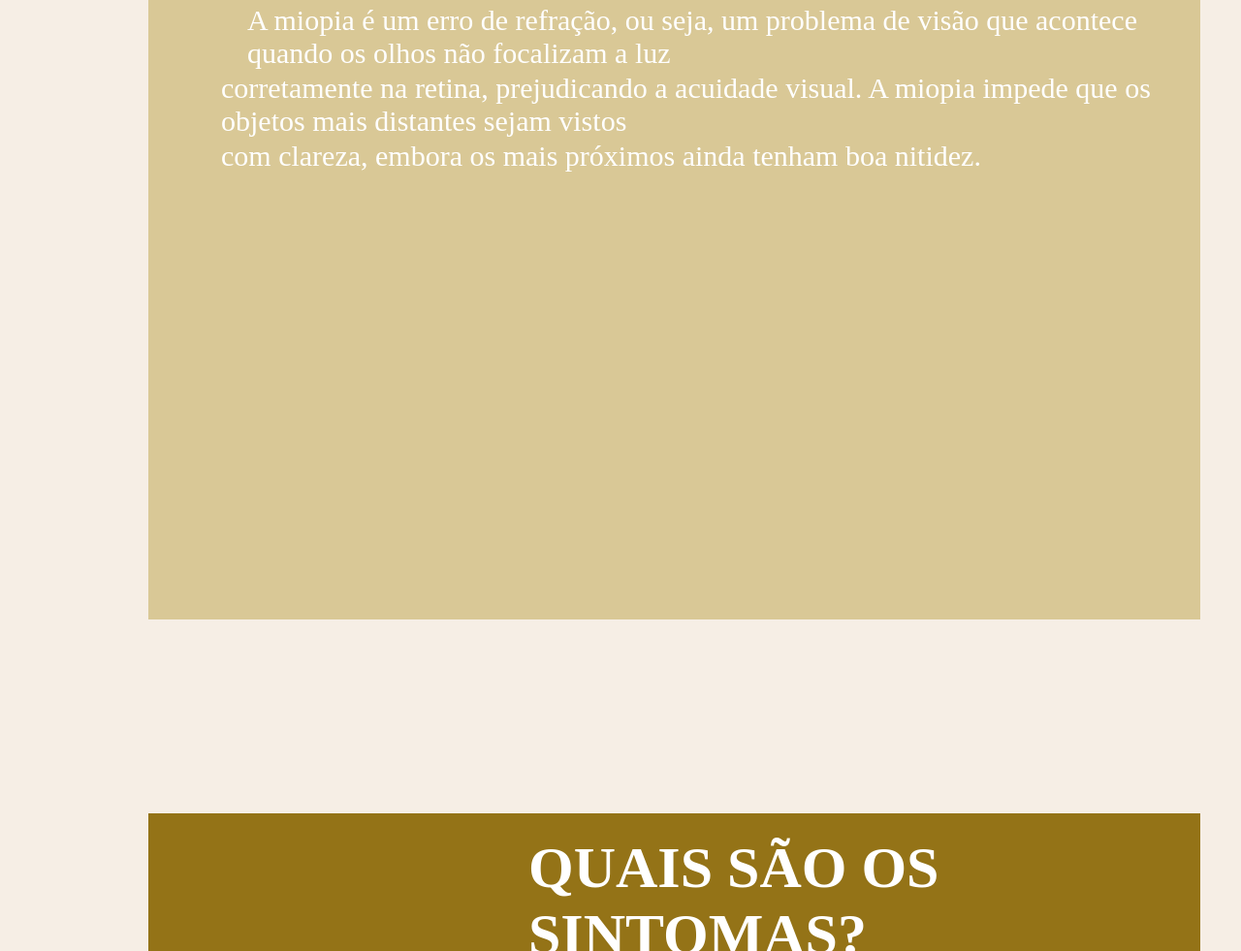
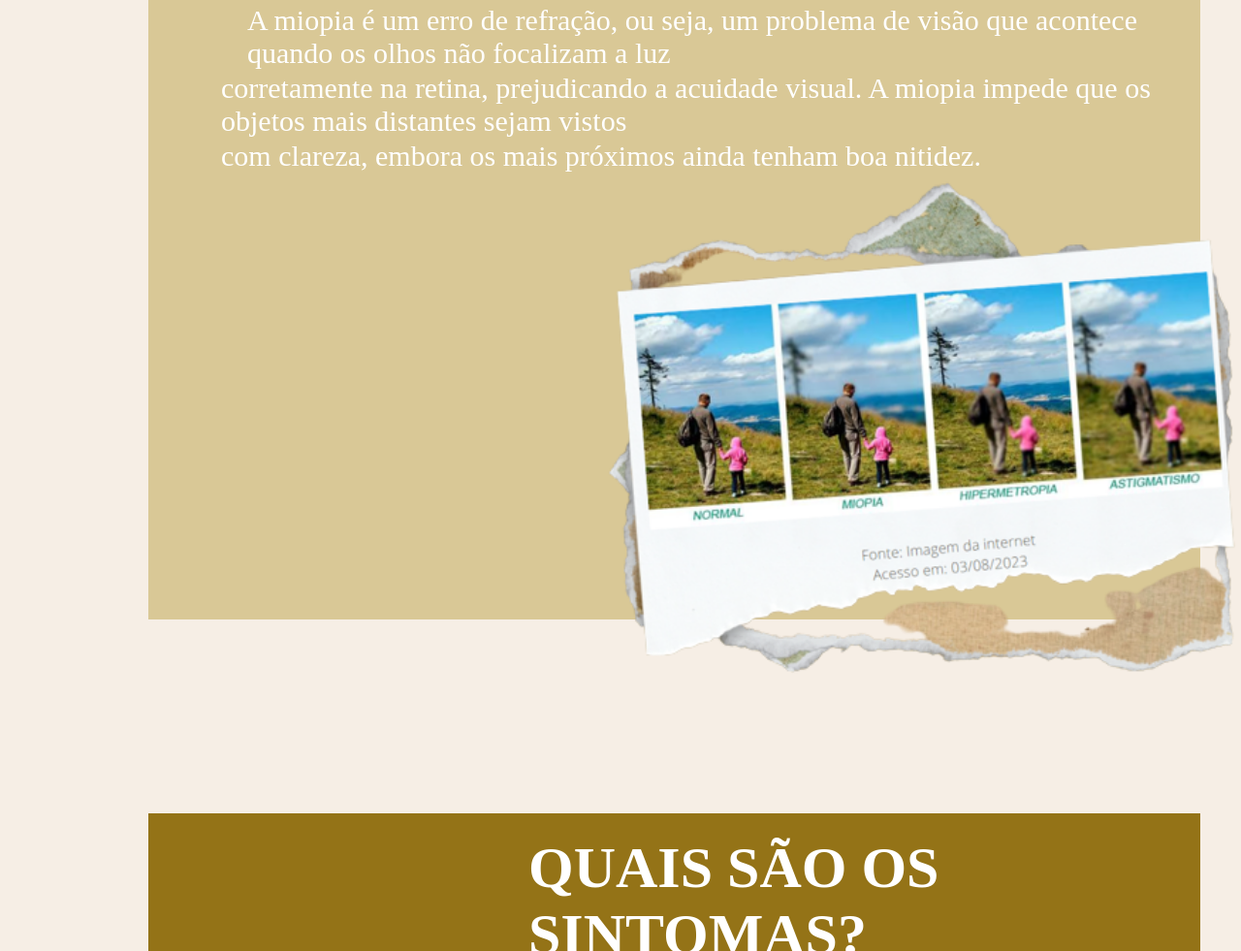
Before and after one commit to Isabila2/Vision, a plain HTML site: page miopia.html in a window 1280 px wide. Shown: the part 1240-2221 px from the top of the page at 97% size. Drawn offline with Linux system fonts and the light colour scheme.

Commit message:
Update miopia.html

```diff
--- a/miopia.html
+++ b/miopia.html
@@ -98,7 +98,7 @@
             <p id="p">corretamente na retina, prejudicando a acuidade visual. A miopia impede que os objetos mais distantes sejam vistos </p>
             <p id="p">com clareza, embora os mais próximos ainda tenham boa nitidez.</p>
             <p id="p"> </p>
-            <img src="/images/miopiaimage" alt="" style="margin-left: 348px; width: 980px;">
+            <img src="/images/miopiaimage.png" alt="" style="margin-left: 348px; width: 980px;">
             <br>
             <br>
             <br>
```
